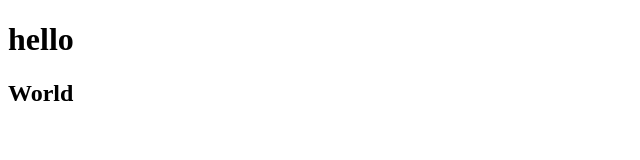
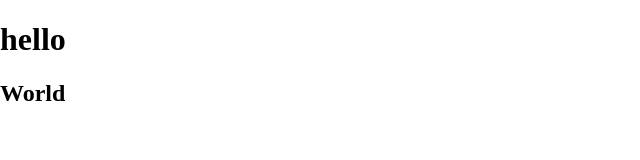
Before and after one commit to cyber-netics/React-Typescript-Webpack-boilderplace, a React app: page / in a window 1280 px wide. Shown: the top 160 px of the page, without its empty margins (0-640 px from the left). Built offline with nearby package versions, Linux system fonts and the light colour scheme.

Commit message:
layout theme

```diff
--- a/configs/paths.config.ts
+++ b/configs/paths.config.ts
@@ -2,6 +2,7 @@ import * as path from "path";
 
 const alias = {
   Components: path.resolve("/src/Components/"),
+  Layout: path.resolve("/src/Layout/"),
 };
 
 export default alias;
--- a/src/App.tsx
+++ b/src/App.tsx
@@ -1,6 +1,8 @@
 import React from "react";
+import Layout from "Layout";
+
+import { createBrowserHistory } from "history";
 import { Router, Route, Switch } from "react-router-dom";
-import { createBrowserHistory } from "history";
 
 import MainPage from "./Pages/main";
 
@@ -9,9 +11,11 @@ const App: React.FC = () => {
 
   return (
     <Router history={history}>
-      <Switch>
-        <Route exact path="/" component={MainPage} />
-      </Switch>
+      <Layout>
+        <Switch>
+          <Route exact path="/" component={MainPage} />
+        </Switch>
+      </Layout>
     </Router>
   );
 };
--- /dev/null
+++ b/src/Layout.tsx
@@ -0,0 +1,17 @@
+import React, { memo } from "react";
+
+import { ThemeProvider } from "styled-components";
+import { themeStyle, GlobalStyle } from "./theme";
+
+interface IProps {
+  children: JSX.Element;
+}
+
+const Layout: React.FC<IProps> = ({ children }) => (
+  <ThemeProvider theme={themeStyle}>
+    <GlobalStyle />
+    <>{children}</>
+  </ThemeProvider>
+);
+
+export default memo(Layout);
--- /dev/null
+++ b/src/theme.ts
@@ -0,0 +1,85 @@
+import { createGlobalStyle } from "styled-components";
+
+/**
+ *
+ * Colors
+ *
+ */
+const highlight = "#d9d9d9";
+const highlightPrimary = "#40a9ff";
+const highlightPrimaryFade = "rgba(24, 144, 255, 0.2)";
+
+const innerDark = "#000000d9";
+
+/**
+ *
+ * General Colors
+ */
+const dark = "#000000";
+const light = "#ffff";
+
+/**
+ *
+ * Theme
+ */
+const themeColors = {
+  border: {
+    highlight: highlight,
+    primary: highlightPrimary,
+  },
+
+  shadow: {
+    primary: highlightPrimaryFade,
+  },
+
+  text: {
+    innerDark: innerDark,
+  },
+};
+
+/**
+ *
+ * Base
+ */
+const baseColors = {
+  dark,
+  light,
+};
+
+/**
+ *
+ * Config
+ */
+export interface ThemeProps {
+  baseColors: typeof baseColors;
+  themeColors: typeof themeColors;
+}
+
+export const themeStyle: ThemeProps = Object.assign(
+  {},
+  { baseColors, themeColors }
+);
+
+/**
+ *
+ * Global Style
+ */
+export const GlobalStyle = createGlobalStyle`
+  html {
+    height: 100%;
+  }
+
+  body {
+    height: 100%;
+    min-height: 100%;
+    margin: 0;
+    padding: 0;
+  }
+
+  #root {
+    height: 100%;
+    min-height: 100%;
+    overflow-x: hidden;
+    overflow-y: scroll;
+  }
+`;
```
